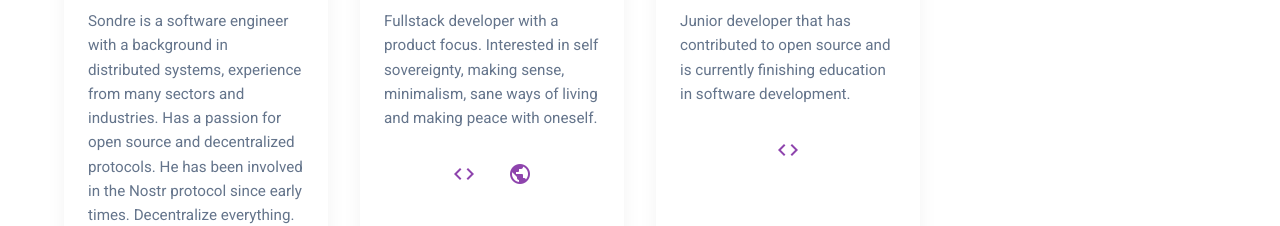
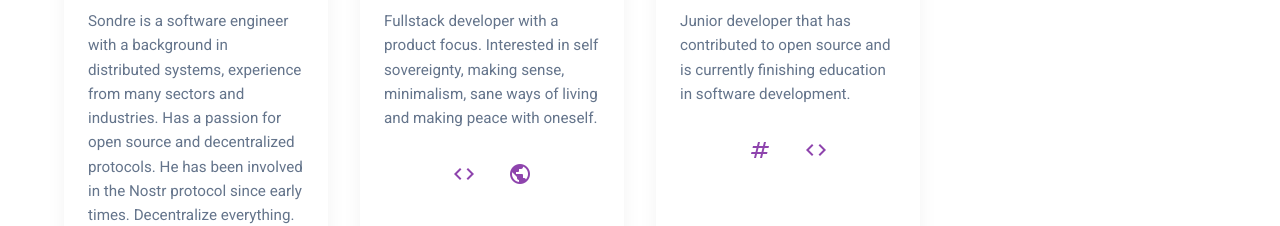
Before and after one commit to nostria-app/nostria-website, an Angular app: page /about in a window 1280 px wide. Shown: the part 4260-4486 px from the top of the page. Built offline with nearby package versions, Linux system fonts and the light colour scheme; a web font is replaced by a local one.

Commit message:
fix: update social media links in team section

```diff
--- a/src/app/pages/about/about.component.html
+++ b/src/app/pages/about/about.component.html
@@ -225,7 +225,7 @@
           Decentralize everything.
         </p>
         <div class="member-social">
-          <a href="https://nostria.app/p/17e2889fba01021d048a13fd0ba108ad31c38326295460c21e69c43fa8fbe515"
+          <a href="https://nostr.at/npub1zl3g38a6qypp6py2z07shggg45cu8qex992xpss7d8zrl28mu52s4cjajh"
             rel="noopener noreferrer" class="social-link"><span class="material-symbols-outlined">tag</span></a>
           <a href="https://github.com/sondreb" rel="noopener noreferrer" class="social-link"><span
               class="material-symbols-outlined">code</span></a>
@@ -261,6 +261,8 @@
           is currently finishing education in software development.
         </p>
         <div class="member-social">
+          <a href="https://nostr.at/npub1nchvutspefus2ca8qllupgknl72gg5xll5p99tru0f5f4ujza5xscndyt7"
+            rel="noopener noreferrer" class="social-link"><span class="material-symbols-outlined">tag</span></a>
           <a href="https://github.com/missmeowness" rel="noopener noreferrer" class="social-link"><span class="material-symbols-outlined">code</span></a>
         </div>
       </div>
```
